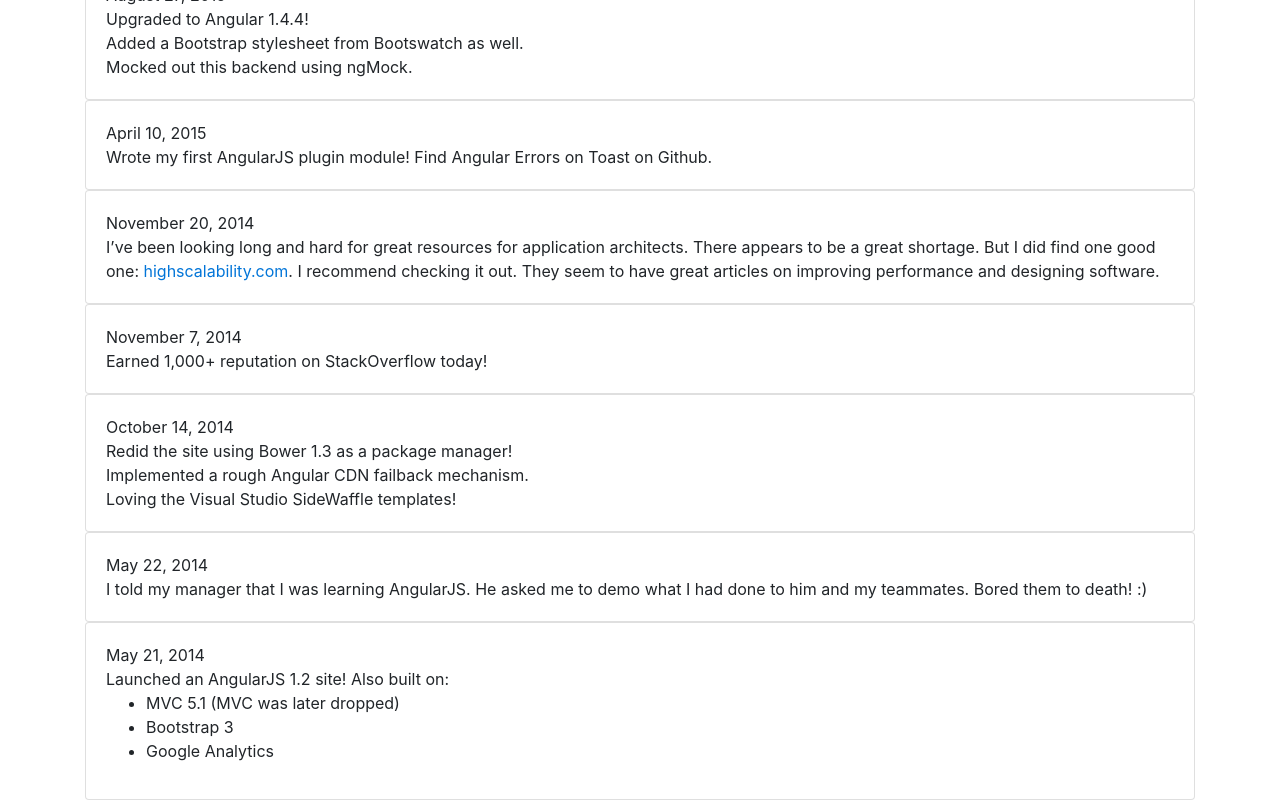
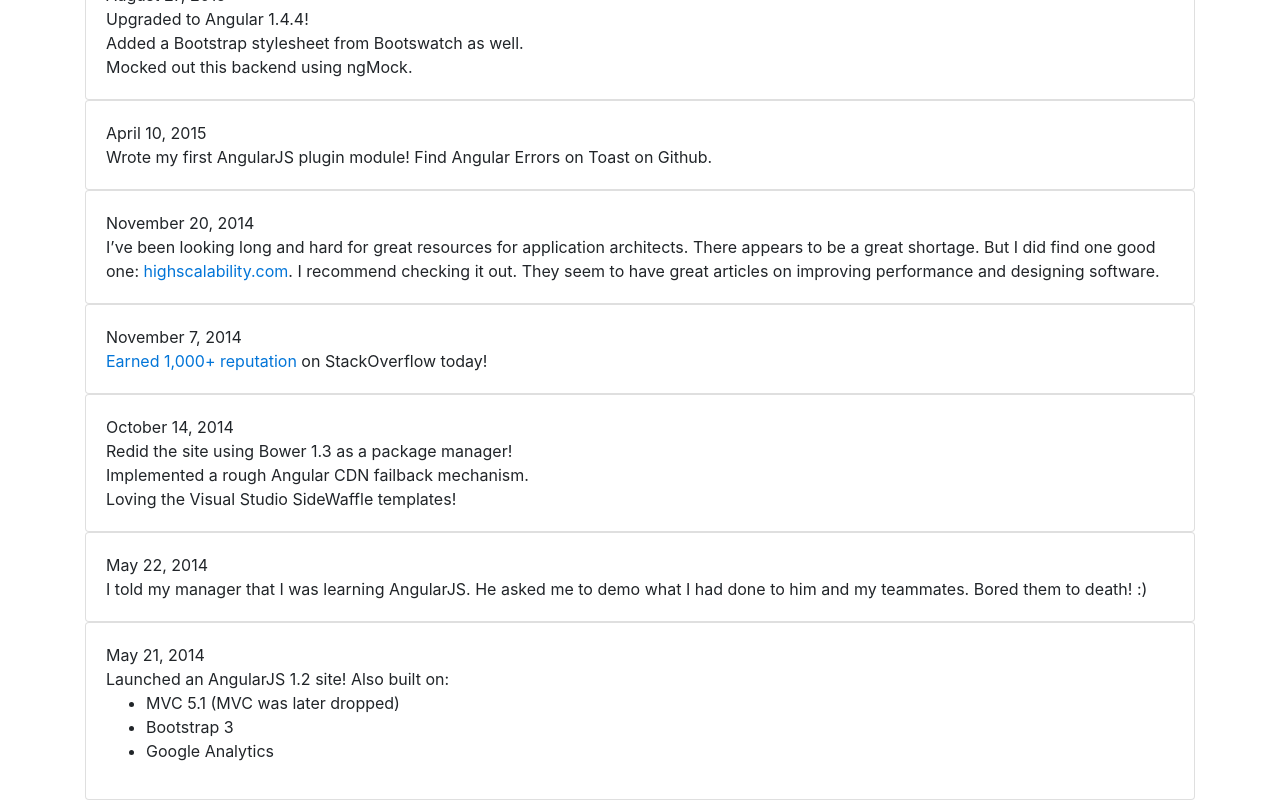
Before and after one commit to joehoppe/Personal-Site-2.0, a React (Create React App) app: page /disclaimer in a window 1280 px wide. Shown: the part 978-1778 px from the top of the page. Built offline with nearby package versions, Linux system fonts and the light colour scheme.

Commit message:
Added urls to homepage

```diff
--- a/src/CardList/CardList.js
+++ b/src/CardList/CardList.js
@@ -56,7 +56,7 @@
       },
       {
         date: "November 7, 2014",
-        text: `Earned 1,000+ reputation on StackOverflow today!`
+        text: `<a href="https://stackoverflow.com/users/846844/hoppe" target="blank" title="My StackOverflow profile">Earned 1,000+ reputation</a> on StackOverflow today!`
       },
       {
         date: "October 14, 2014",
```
